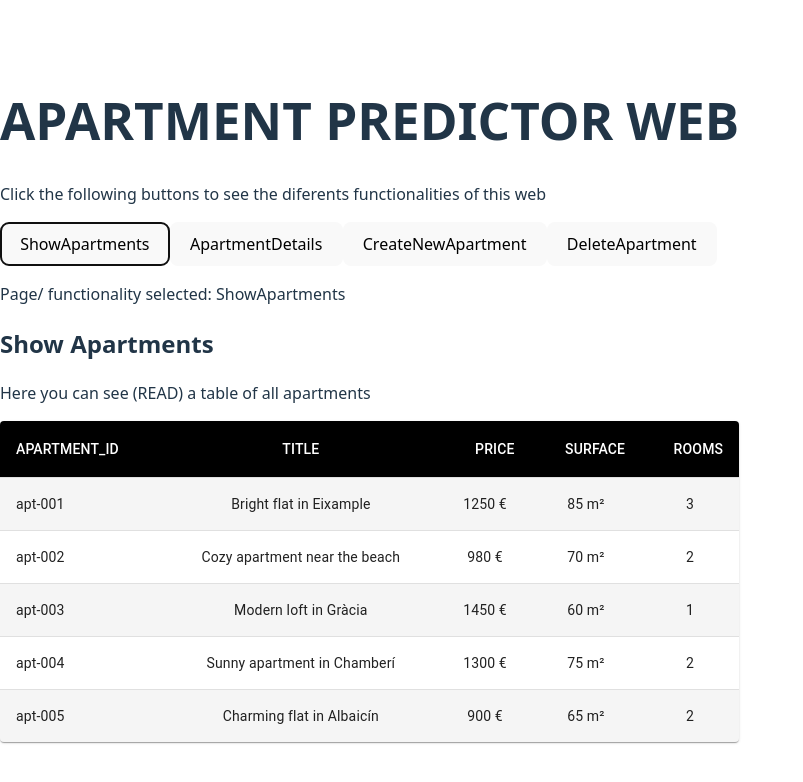
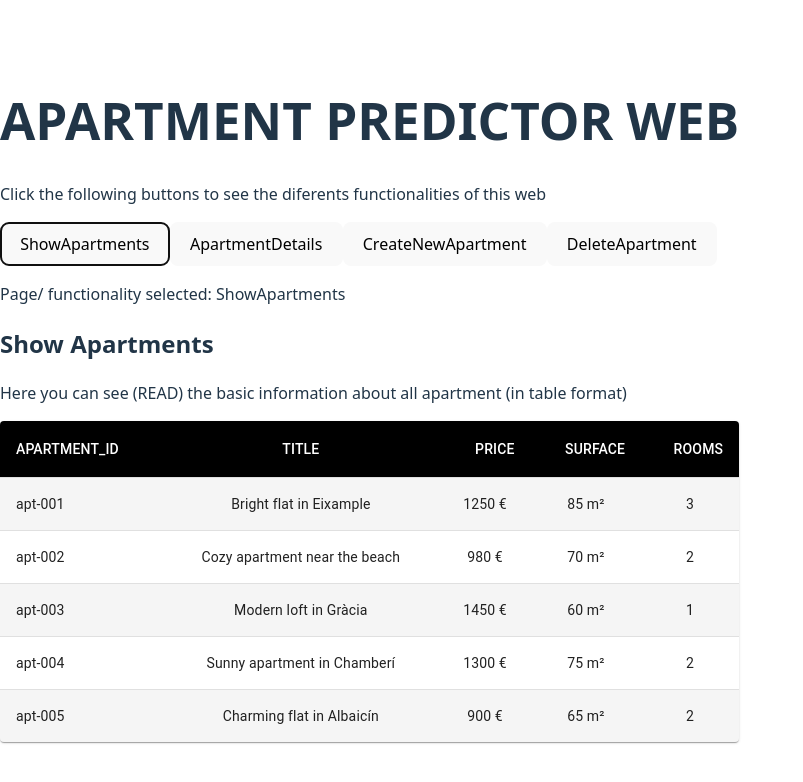
Before and after one commit to nilsanca97/ApartmentPredictor-React, a React (Vite) app in the folder apartment-predictor-react/: page / in a window 1280 px wide. Both pictures are taken after a click on the button "ShowApartments". Shown: the top 782 px of the page, without its empty margins (0-803 px from the left). Built offline with nearby package versions, Linux system fonts and the light colour scheme.

Commit message:
inificate and same structure and format form all CRUD components: title, paragraf & body (reslt of functionality)

```diff
--- a/apartment-predictor-react/src/components/ApartmentDetails.jsx
+++ b/apartment-predictor-react/src/components/ApartmentDetails.jsx
@@ -76,7 +76,9 @@ export default function ApartmentDetails({ apartments = [] }) {
 
   return (
     <>
-        {detailsListItems}
+      <h2>More details about apartments</h2>
+      <p>Here you can see more details about all apartments (in card format)</p>
+      {detailsListItems}
     </>
   );
 }
--- a/apartment-predictor-react/src/components/CreateNewApartment.jsx
+++ b/apartment-predictor-react/src/components/CreateNewApartment.jsx
@@ -42,7 +42,7 @@ export default function CreateNewApartment({apartments, setApartments}) {
 
   return (
     <>
-      <h2>CREATE NEW APARTMENT</h2>
+      <h2>Create new apartment</h2>
       <p>Field the form to create a new apartment</p>
       <Form
         formData= {formData}
--- a/apartment-predictor-react/src/components/DeleteApartment.jsx
+++ b/apartment-predictor-react/src/components/DeleteApartment.jsx
@@ -6,6 +6,7 @@ export default function DeleteApartment({apartments, setApartments}) {
 
   return (
     <>
+      <h2>Delete apartment</h2>
       <p> Click the button to delete the desired apartment</p>
       <ul>
         {apartments.map((apartment) => (
--- a/apartment-predictor-react/src/components/ShowApartments.jsx
+++ b/apartment-predictor-react/src/components/ShowApartments.jsx
@@ -6,7 +6,7 @@ export default function ShowApartments({ apartments = []}) {
     return (
         <>
             <h2>Show Apartments</h2>
-            <p>Here you can see (READ) a table of all apartments</p>
+            <p>Here you can see (READ) the basic information about all apartment (in table format)</p>
             <CustomizedTables
                 apartments= {apartments}
             />
```
